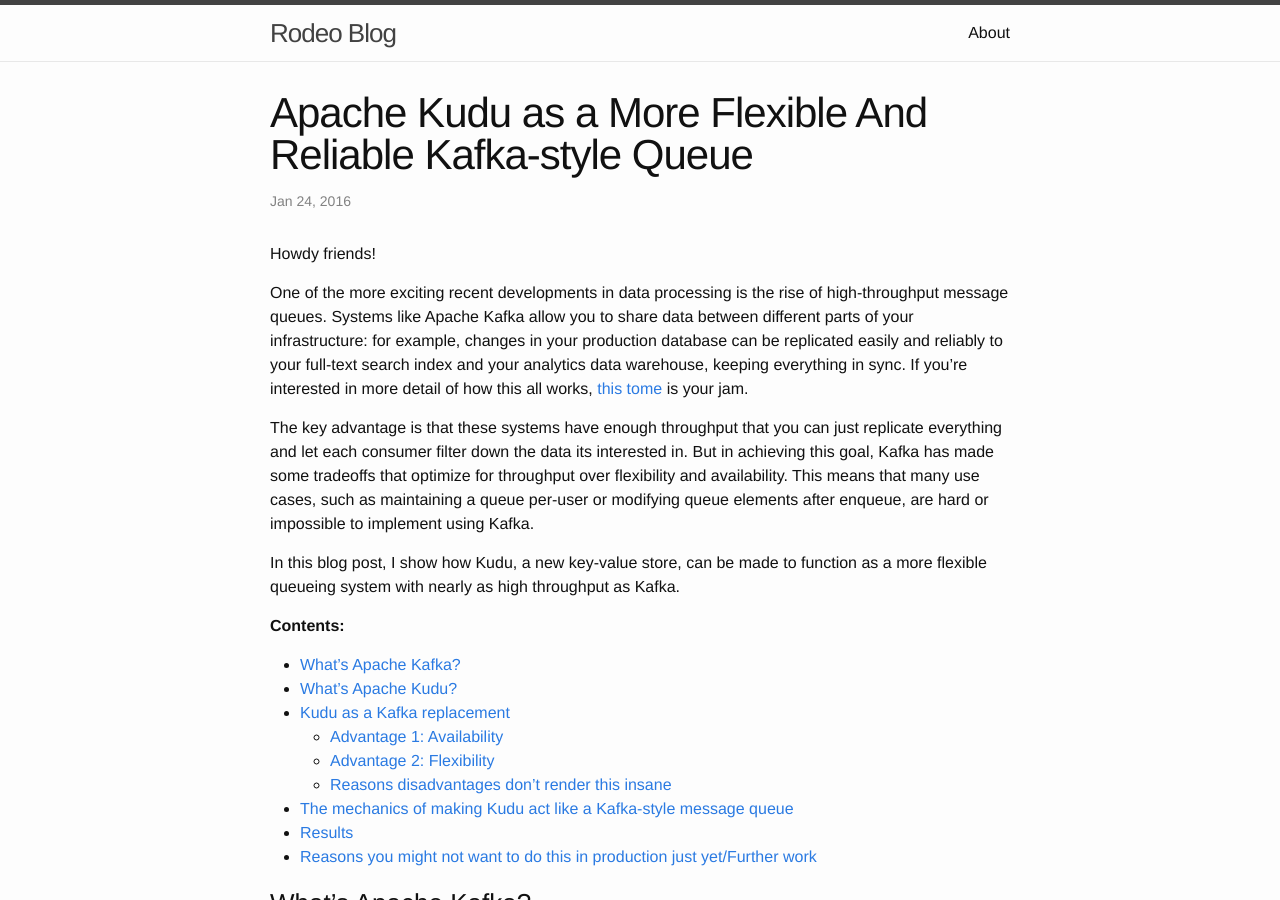
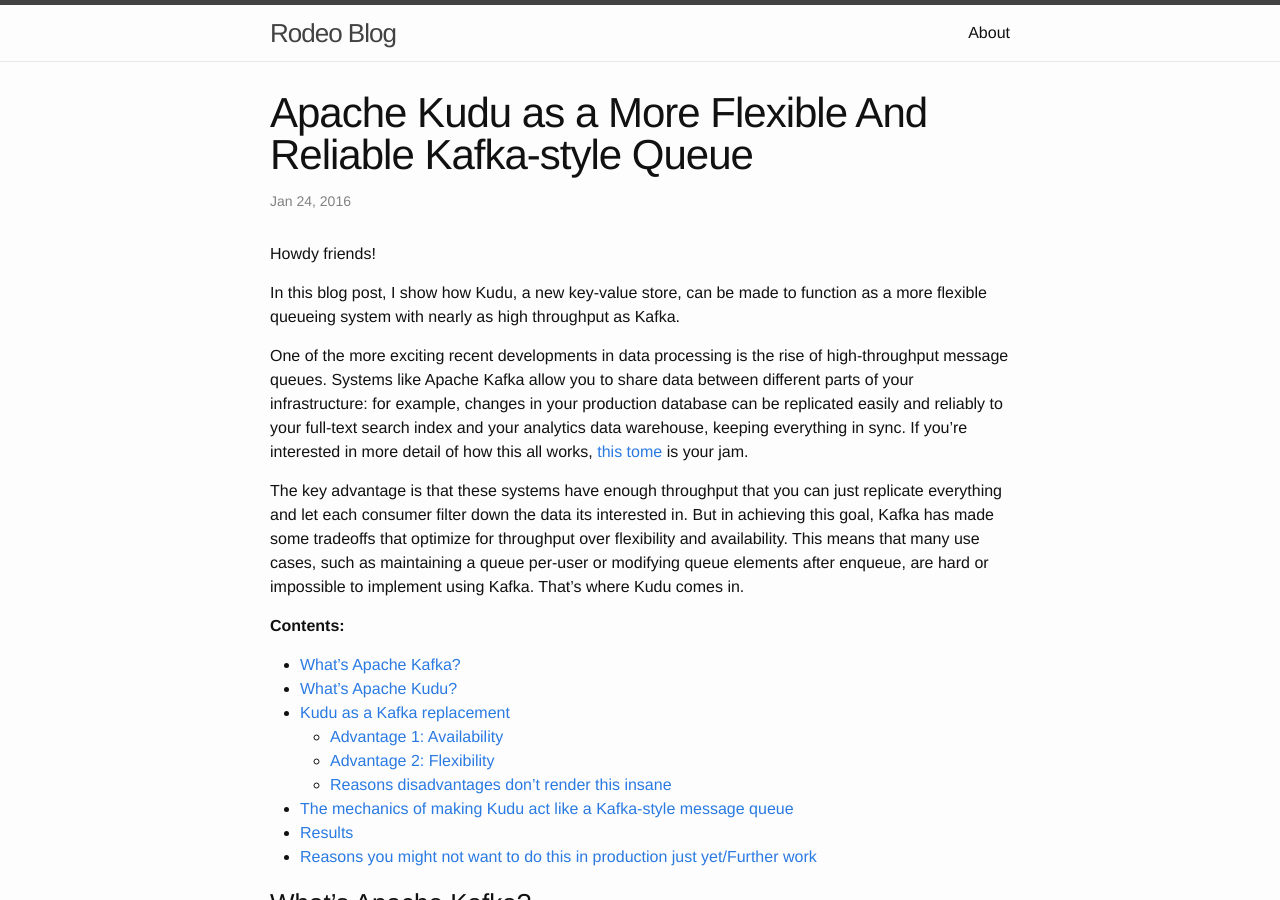
Before and after one commit to frew/frew.github.io, a Jekyll site: the page built from _posts/2016-01-24-kudu-as-a-more-flexible-kafka.markdown, in a window 1280 px wide and 900 px high. Built offline with Jekyll 4.4.1, drawn with Linux system fonts in a browser that asks for light colours; comment, search, counter and statistics services are not loaded.

Commit message:
Reorganize intro a bit

```diff
--- a/_posts/2016-01-24-kudu-as-a-more-flexible-kafka.markdown
+++ b/_posts/2016-01-24-kudu-as-a-more-flexible-kafka.markdown
@@ -6,11 +6,11 @@ date:   2016-01-24 13:16:00
 
 Howdy friends!
 
+In this blog post, I show how Kudu, a new key-value store, can be made to function as a more flexible queueing system with nearly as high throughput as Kafka.
+
 One of the more exciting recent developments in data processing is the rise of high-throughput message queues. Systems like Apache Kafka allow you to share data between different parts of your infrastructure: for example, changes in your production database can be replicated easily and reliably to your full-text search index and your analytics data warehouse, keeping everything in sync. If you're interested in more detail of how this all works, [this tome](https://engineering.linkedin.com/distributed-systems/log-what-every-software-engineer-should-know-about-real-time-datas-unifying) is your jam.
 
-The key advantage is that these systems have enough throughput that you can just replicate everything and let each consumer filter down the data its interested in. But in achieving this goal, Kafka has made some tradeoffs that optimize for throughput over flexibility and availability. This means that many use cases, such as maintaining a queue per-user or modifying queue elements after enqueue, are hard or impossible to implement using Kafka.
-
-In this blog post, I show how Kudu, a new key-value store, can be made to function as a more flexible queueing system with nearly as high throughput as Kafka.
+The key advantage is that these systems have enough throughput that you can just replicate everything and let each consumer filter down the data its interested in. But in achieving this goal, Kafka has made some tradeoffs that optimize for throughput over flexibility and availability. This means that many use cases, such as maintaining a queue per-user or modifying queue elements after enqueue, are hard or impossible to implement using Kafka. That's where Kudu comes in.
 
 **Contents:**
 
```
